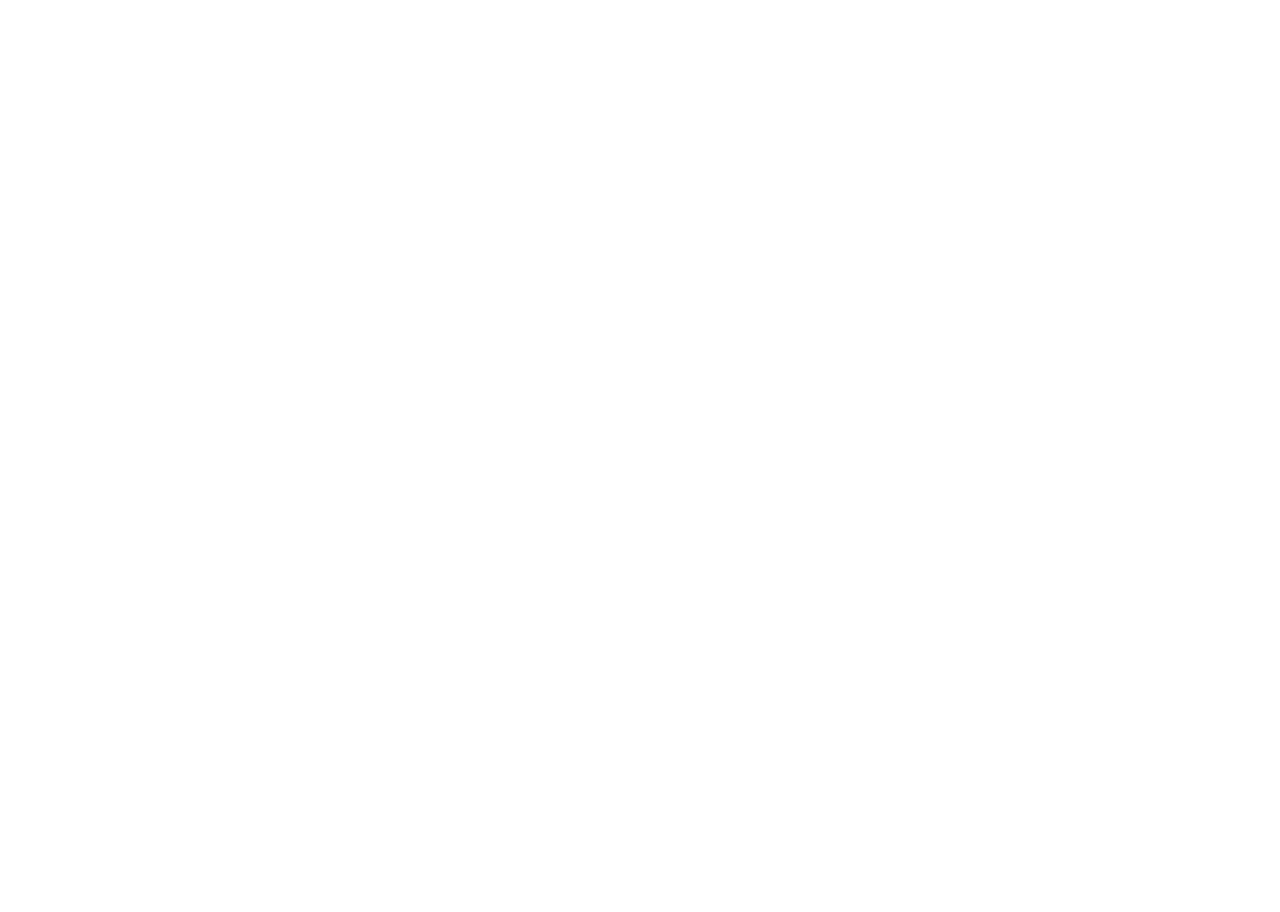
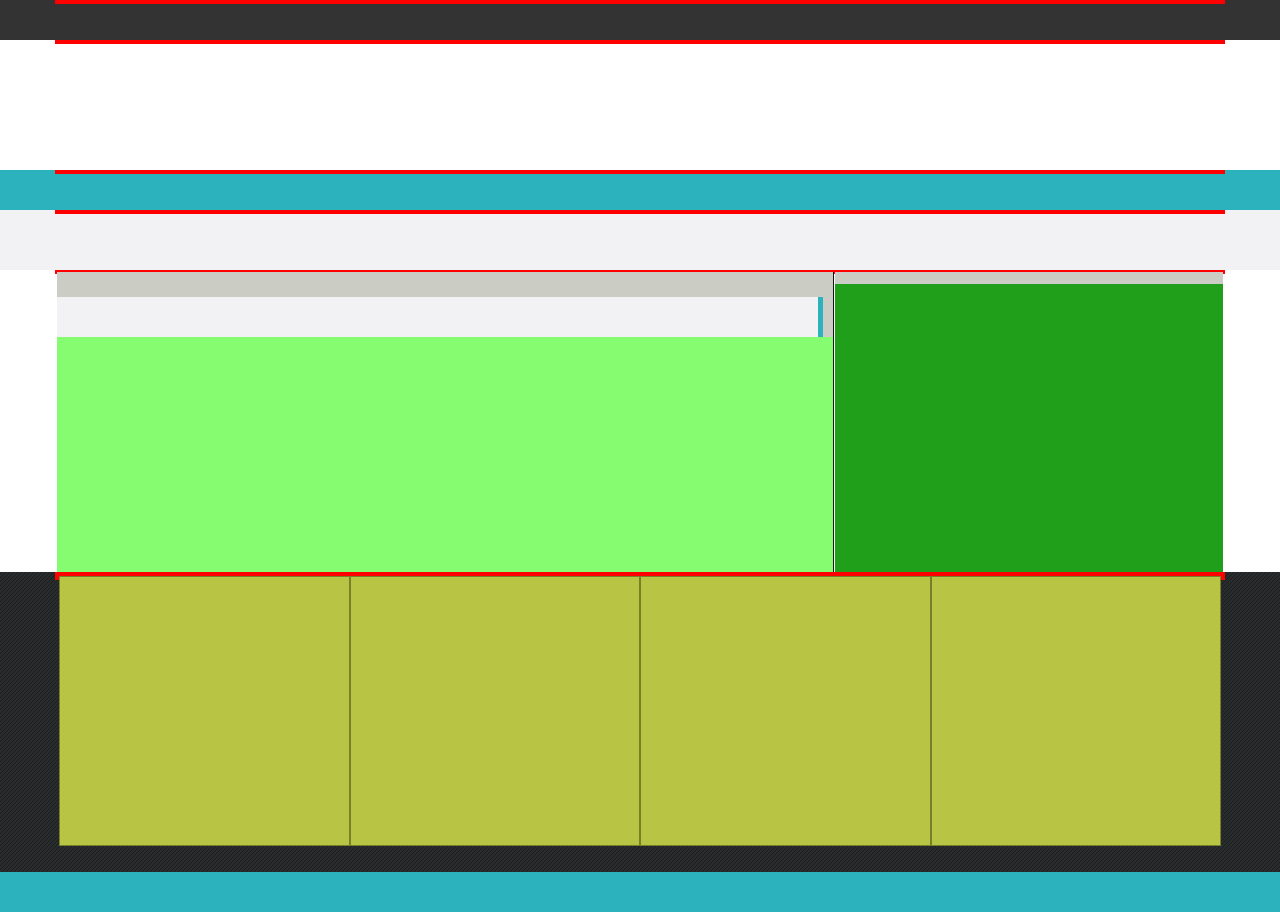
Before and after one commit to abestuzhev/Daily_News, a plain HTML site: page index.html in a window 1280 px wide. Before the commit the page ends 800 px from the top, so only its background shows below. Drawn offline with Linux system fonts and the light colour scheme.

Commit message:
сетка

```diff
--- a/css/style.css
+++ b/css/style.css
@@ -0,0 +1,102 @@
+
+*,
+*::before,
+*::after{
+	-webkit-box-sizing: border-box;
+	-moz-box-sizing: border-box;
+	box-sizing: border-box;
+}
+body{
+	font-family: Tahoma, sans-serif
+}
+/*clearfix*/
+/***************************************************/
+.header::after, .main::after, .footer::after{
+	content:'';
+	display:table;
+	clear: both;
+}
+
+/*layout-center*/
+/***************************************************/
+.layout-center{
+	max-width:1170px;
+	margin:0 auto;
+	border:2px solid red;
+}
+
+.title{
+	width:100%;
+	height:40px;
+	background: #f2f2f4;
+	border-right:5px solid #2CB2BC;
+	/*border-left:8px solid #2CB2BC;*/
+}
+
+/*header*/
+/***************************************************/
+.registration{
+	background: #343333;
+	height:40px;
+}
+.logoBan{
+	background: #fff;
+	height:130px;
+}
+.nav{
+	background: #2CB2BC;
+	height:40px;
+}
+.lang{
+	background: #F2F2F4;
+	height:60px;
+}
+/*content*/
+/***************************************************/
+.content, .aside, .footer{
+	height: 300px;
+}
+
+.content{
+	width: 66.6%;
+	background: #86FD71;
+	border-right:1px solid #151515;
+	float: left;
+}
+.content-wrap{
+	padding:10px 10px 0 0;
+	background: #CBCCC4;
+}
+
+.aside{
+	width:33.3%;
+	background: #209F1A;
+	float: right;
+}
+.aside-wrap{
+	padding: 10px 0 0 10px;
+	border:1px solid #ccc;
+	background: #CBCCC4;
+}
+.last-update{
+	margin-top: 15px;
+}
+/*footer*/
+/***************************************************/
+.footer{
+	background:#282c2d url(../img/footer-sidebar-bg.png)repeat;
+}
+.col-1-4{
+	width:25%;
+	height:270px;
+	background: #B7C444;
+	float:left;
+	border:1px solid #778028;
+}
+.col-1-4-wrap{
+	padding: 10px;
+}
+.copyright{
+	height:40px;
+	background: #2CB2BC;
+}
--- a/index.html
+++ b/index.html
@@ -5,8 +5,96 @@
 	<title>Daily News</title>
 	<link rel="stylesheet" href="css/normalize.css">
 	<link rel="stylesheet" href="css/style.css">
+	<!--[if lt IE 9]>
+<script type="text/javascript" src="http://html5shiv.googlecode.com/svn/trunk/html5.js"></script>
+	<![endif]-->
 </head>
 <body>
+	<!-- BEGIN header -->
+	<!-- ************************************ -->
+	<div class="header">
+		<!-- BEGIN registration -->
+		<div class="registration">
+			<div class="layout-center"><!-- start layout-center -->
 
+			</div> <!-- end layout-center -->
+		</div>
+		<!-- END registration -->
+		<!-- BEGIN logoBan -->
+		<div class="logoBan">
+			<div class="layout-center"><!-- start layout-center -->
+
+			</div> <!-- end layout-center -->
+		</div>
+		<!-- END logoBan -->
+		<!-- BEGIN nav -->
+		<div class="nav">
+			<div class="layout-center"><!-- start layout-center -->
+
+			</div> <!-- end layout-center -->
+		</div>
+		<!-- END nav -->
+		<!-- BEGIN lang -->
+		<div class="lang">
+			<div class="layout-center"><!-- start layout-center -->
+
+			</div> <!-- end layout-center -->
+		</div>
+		<!-- END lang -->
+	</div>
+	<!-- END header -->
+
+	<!-- BEGIN main -->
+	<!-- ************************************ -->
+	<div class="main">
+		<div class="layout-center"><!-- start layout-center -->
+			<div class="content"> <!-- start content -->
+				<div class="content-wrap">
+					<div class="title last-update"></div>
+				</div>
+			</div> <!-- end content -->
+			<div class="aside"><!-- start aside -->
+				<div class="aside-wrap">
+
+				</div>
+			</div><!-- end aside -->
+		</div> <!-- end layout-center -->
+	</div>
+	<!-- END main -->
+
+	<!-- BEGIN footer -->
+	<!-- ************************************ -->
+	<div class="footer">
+		<div class="layout-center"><!-- start layout-center -->
+			<div class="layout-center"><!-- start layout-center -->
+			<div class="col-1-4"><!-- start col-1-4 -->
+				<div class="col-1-4-wrap">
+
+				</div>
+			</div><!-- end col-1-4 -->
+			<div class="col-1-4"><!-- start col-1-4 -->
+				<div class="col-1-4-wrap">
+
+				</div>
+			</div><!-- end col-1-4 -->
+			<div class="col-1-4"><!-- start col-1-4 -->
+				<div class="col-1-4-wrap">
+
+				</div>
+			</div><!-- end col-1-4 -->
+			<div class="col-1-4"><!-- start col-1-4 -->
+				<div class="col-1-4-wrap">
+
+				</div>
+			</div><!-- end col-1-4 -->
+			</div> <!-- end layout-center -->
+		</div> <!-- end layout-center -->
+	</div>
+	<!-- END footer -->
+	<!-- BEGIN copyright -->
+	<div class="copyright">
+
+	</div>
+	<!-- END copyright -->
 </body>
 </html>
```
Also changed, not shown: img/footer-sidebar-bg.png (added).
